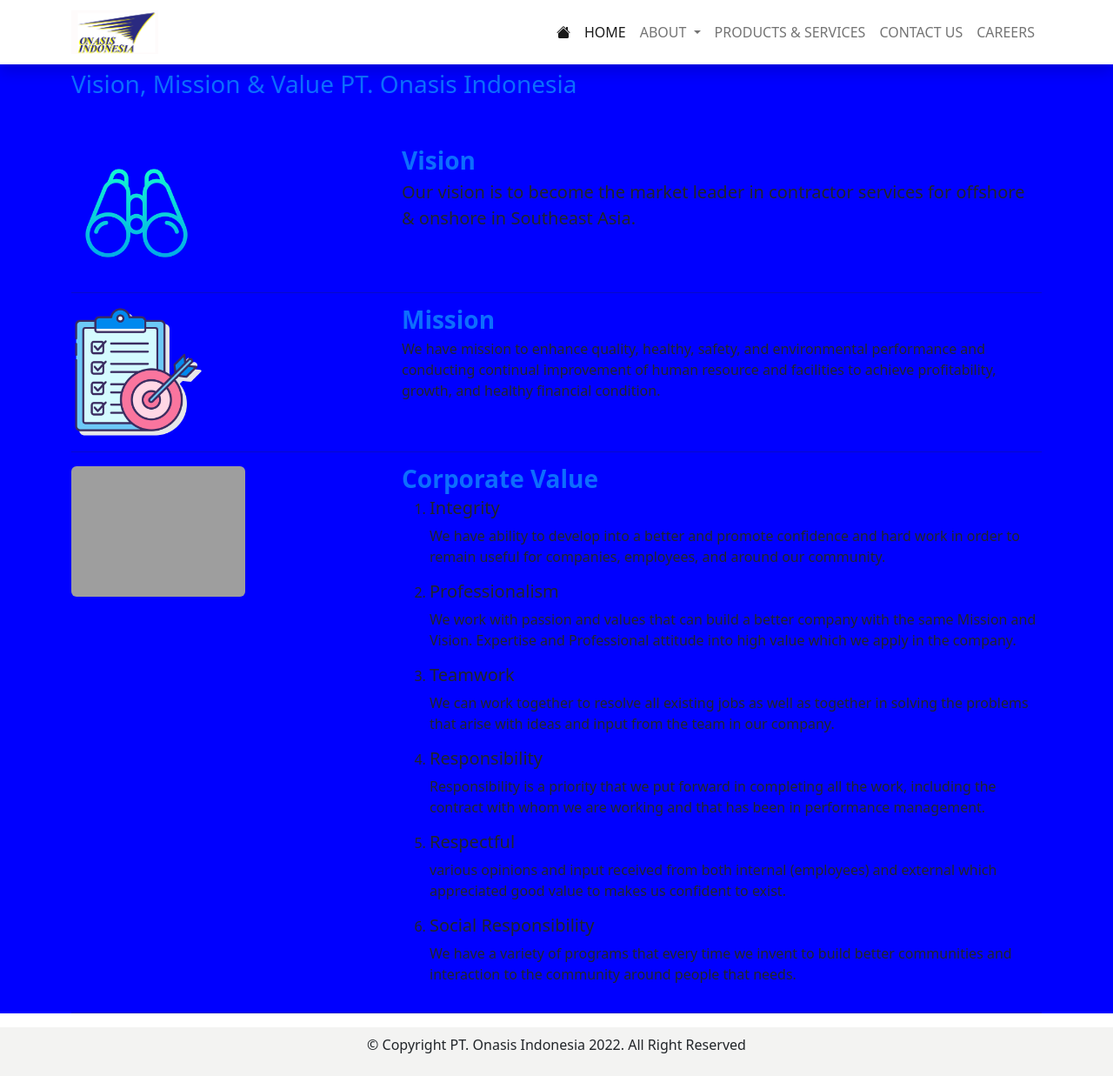
After one commit to kentakers/company-profile, a Django app: page /about/visionmission/ in a window 1280 px wide. The commit adds this page. Shown: the whole page at 87% size. Run offline with Django 4.2, Linux system fonts and the light colour scheme; some libraries are stand-ins or nearby versions; grey boxes are pictures that could not be loaded.

Commit message:
Create Module Vision, Mission & Value

```diff
--- a/Company-Profile/about/static/about/css/styles.css
+++ b/Company-Profile/about/static/about/css/styles.css
@@ -7,3 +7,8 @@
     padding-top: 3.5rem;
     margin-top: 0.5rem;
 }
+
+.vision {
+    padding-top: 5rem;
+    background-color: blue;
+}
--- /dev/null
+++ b/Company-Profile/about/templates/about/vision-mission.html
@@ -0,0 +1,122 @@
+{% load static %}
+<!DOCTYPE html>
+<html lang="en">
+
+<head>
+    <meta charset="UTF-8">
+    <meta http-equiv="X-UA-Compatible" content="IE=edge">
+    <meta name="viewport" content="width=device-width, initial-scale=1.0">
+    <title>{{title}}</title>
+
+    <!-- Offline -->
+    {% include 'snippets/styles.html' %}
+
+    <link rel="stylesheet" href="https://cdn.jsdelivr.net/npm/bootstrap-icons@1.9.1/font/bootstrap-icons.css">
+
+    <!-- CSS App -->
+    <link rel="stylesheet" type="text/css" href="{% static app_css %}">
+
+</head>
+
+<body>
+    <!-- Navbar -->
+    {% include 'snippets/navbar.html' %}
+    <!-- End of Navbar -->
+
+
+    <section class="vision" id="vision">
+        <div class="container-md mt-n1">
+            <div class="row featurette fw-bold pb-5 text-primary">
+                <h3>{{heading}}</h3>
+            </div>
+            <div class="row featurette">
+                <div class="col-md-8 order-md-2">
+                    <h3 class="featurette-heading fw-bold lh-1 text-primary">Vision</h3>
+                    <p class="lead">Our vision is to become the market leader in contractor services for offshore &
+                        onshore in Southeast Asia.</p>
+                </div>
+                <div class="col-md-4 order-md-1">
+                    <img class="rounded" style="height: 150px;" src="{% static 'about/img/icons/vision.png' %}">
+                </div>
+            </div>
+
+            <hr class="featurette-divider">
+
+            <div class="row featurette">
+                <div class="col-md-4">
+                    <img class="rounded" style="height: 150px;" src="{% static 'about/img/icons/mission.png' %}">
+                </div>
+                <div class="col-md-8">
+                    <h3 class="featurette-heading fw-bold lh-1 text-primary">Mission</h3>
+                    <p class="text-md-start fs-6">We have mission to enhance quality, healthy, safety, and environmental
+                        performance and conducting continual improvement of human resource and facilities to achieve
+                        profitability, growth, and healthy financial condition.</p>
+                </div>
+            </div>
+
+            <hr class="featurette-divider">
+
+            <div class="row featurette">
+                <div class="col-md-8 order-md-2">
+                    <h3 class="featurette-heading fw-bold lh-1 text-primary">Corporate Value</h3>
+                    <ol>
+                        <li>
+                            <h5>Integrity</h5>
+                            <p class="text-md-start fs-6">We have ability to develop into a better and promote
+                                confidence and hard work in order to remain useful for companies, employees, and around
+                                our community.</p>
+                        </li>
+                        <li>
+                            <h5>Professionalism</h5>
+                            <p class="text-md-start">We work with passion and values that can build a better company
+                                with the same Mission and Vision. Expertise and Professional attitude into high value
+                                which we apply in the company.</p>
+                        </li>
+                        <li>
+                            <h5>Teamwork</h5>
+                            <p class="text-md-start">We can work together to resolve all existing jobs as well as
+                                together in solving the problems that arise with ideas and input from the team in our
+                                company.
+                            </p>
+                        </li>
+                        <li>
+                            <h5>Responsibility</h5>
+                            <p class="text-md-start">Responsibility is a priority that we put forward in completing all
+                                the work, including the contract with whom we are working and that has been in
+                                performance management.
+                            </p>
+                        </li>
+                        <li>
+                            <h5>Respectful</h5>
+                            <p class="text-md-start">various opinions and input received from both internal (employees)
+                                and external which appreciated good value to makes us confident to exist.</p>
+                        </li>
+                        <li>
+                            <h5>Social Responsibility</h5>
+                            <p class="text-md-start">We have a variety of programs that every time we invent to build
+                                better communities and interaction to the community around people that needs.
+                            </p>
+                        </li>
+                    </ol>
+                </div>
+                <div class="col-md-4 order-md-1">
+                    <img class="rounded" style="height: 150px;" src="{% static 'about/img/icons/value.png' %}">
+                </div>
+            </div>
+
+            <hr class="featurette-divider">
+
+        </div>
+    </section>
+
+
+    <!-- Footer -->
+    {% include 'snippets/footer.html' %}
+    <!-- End of Footer -->
+
+    <!-- Scripts -->
+    {% include 'snippets/scripts.html' %}
+    <!-- End Scripts -->
+</body>
+
+</html>
--- a/Company-Profile/about/urls.py
+++ b/Company-Profile/about/urls.py
@@ -3,5 +3,6 @@
 from . import views
 
 urlpatterns = [
-    path('', views.index),
+    path('visionmission/', views.visionMission, name='visionmission'),
+    path('', views.index, name='index'),
 ]
--- a/Company-Profile/about/views.py
+++ b/Company-Profile/about/views.py
@@ -1,9 +1,22 @@
+from multiprocessing import context
 from django.shortcuts import render
 
 # Create your views here.
+
+
 def index(request):
     context = {
-        'title': 'Onasis Indonesia',
-        'heading': 'Selamat Datang di About',
+        'title': 'About Us',
+        'heading': 'Selamat Datang di About Us',
+        'app_css': 'about/css/styles.css',
     }
     return render(request, 'about/index.html', context)
+
+
+def visionMission(request):
+    context = {
+        'title': 'Vision, Mission & Value',
+        'heading': 'Vision, Mission & Value PT. Onasis Indonesia',
+        'app_css': 'about/css/styles.css',
+    }
+    return render(request, 'about/vision-mission.html', context)
--- a/Company-Profile/mywebsite/urls.py
+++ b/Company-Profile/mywebsite/urls.py
@@ -20,6 +20,7 @@
 
 urlpatterns = [
     path('admin/', admin.site.urls),
+    path('visionmission/', include('about.urls')),
     path('about/', include('about.urls')),
     path('', views.index),
 ]
--- a/Company-Profile/templates/snippets/navbar.html
+++ b/Company-Profile/templates/snippets/navbar.html
@@ -1,8 +1,10 @@
 {% load static %}
-<nav class="navbar navbar-expand-sm fixed-top shadow bg-body">
+<nav class="navbar navbar-expand-sm fixed-top shadow bg-body mb-4">
     <div class="container">
-        <a class="logo" href="/" data-tilt><img class="mb-1 mt-1" src="{% static 'img/logo.png' %}" width="100" height="50"></a>
-        <button class="navbar-toggler" type="button" data-bs-toggle="collapse" data-bs-target="#navbarSupportedContent" aria-controls="navbarSupportedContent" aria-expanded="false" aria-label="Toggle navigation">
+        <a class="logo" href="/" data-tilt><img class="mb-1 mt-1" src="{% static 'img/logo/logo.png' %}" width="100"
+                height="50"></a>
+        <button class="navbar-toggler" type="button" data-bs-toggle="collapse" data-bs-target="#navbarSupportedContent"
+            aria-controls="navbarSupportedContent" aria-expanded="false" aria-label="Toggle navigation">
             <span class="navbar-toggler-icon"></span>
         </button>
         <div class="collapse navbar-collapse" id="navbarSupportedContent">
@@ -14,15 +16,20 @@
                     <a class="nav-link active text-uppercase" aria-current="page" href="/">Home</a>
                 </li>
                 <li class="nav-item dropdown">
-                    <a class="nav-link dropdown-toggle text-uppercase" href="#" role="button" data-bs-toggle="dropdown" aria-expanded="false">
-                    About
+                    <a class="nav-link dropdown-toggle text-uppercase" href="#" role="button" data-bs-toggle="dropdown"
+                        aria-expanded="false">
+                        About
                     </a>
                     <ul class="dropdown-menu shadow">
                         <li><a class="dropdown-item text-uppercase" href="/about">Corporate Profile</a></li>
-                        <li><a class="dropdown-item text-uppercase" href="/about/#misi">Vision, Mission & Value</a></li>
+                        <li><a class="dropdown-item text-uppercase" href="/about/visionmission">Vision,
+                                Mission &
+                                Value</a></li>
                         <li><a class="dropdown-item text-uppercase" href="#">Management & Structure</a></li>
                         <li><a class="dropdown-item text-uppercase" href="#">Awards & Recognitions</a></li>
-                        <li><hr class="dropdown-divider"></li>
+                        <li>
+                            <hr class="dropdown-divider">
+                        </li>
                         <li><a class="dropdown-item" href="#">Something else here</a></li>
                     </ul>
                 </li>
@@ -41,7 +48,5 @@
     </div>
 </nav>
 
-<!-- <link rel="stylesheet" href="{% static 'css/styles.css' %}"> -->
-
 <!-- Vanilla Tilt for 3D Animation -->
 <script src="{% static 'vendor/vanilla-tilt/vanilla-tilt.js' %}" type="text/javascript"></script>
```
Also changed, not shown: Company-Profile/about/templates/about/index.html (+28 -71 lines), Company-Profile/static/css/styles.css (+1 -22 lines), Company-Profile/templates/base.html (+67 -38 lines), Company-Profile/static/img/icon/construction.png, Company-Profile/static/img/icon/engineering.png (added), Company-Profile/static/img/logo/logo-front.png (renamed from Company-Profile/static/img/logo-front.png), Company-Profile/static/img/logo/logo-title.png (renamed from Company-Profile/static/img/logo-title.png), Company-Profile/static/img/logo/logo.png (renamed from Company-Profile/static/img/logo.png), Company-Profile/static/img/value2.png.
